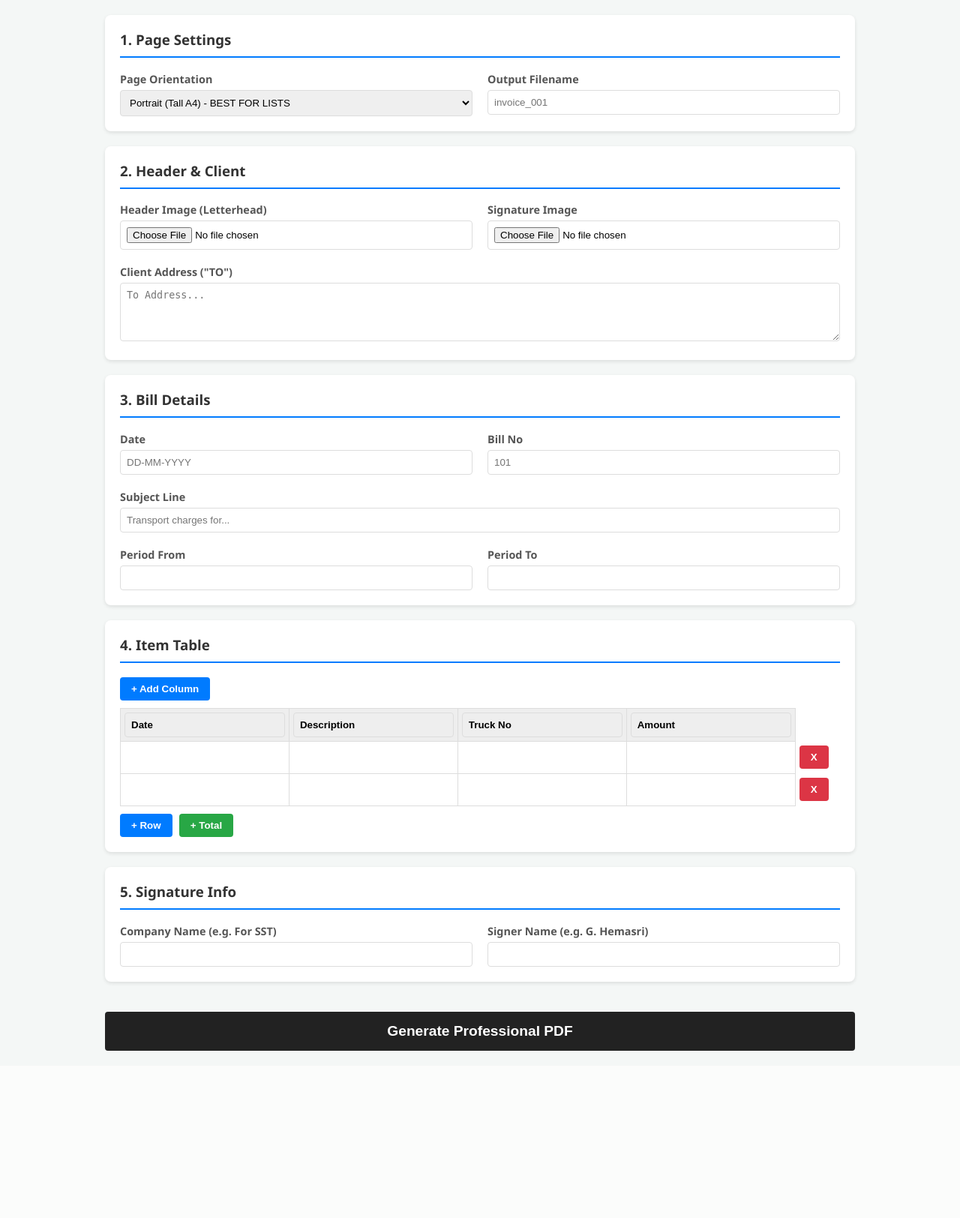
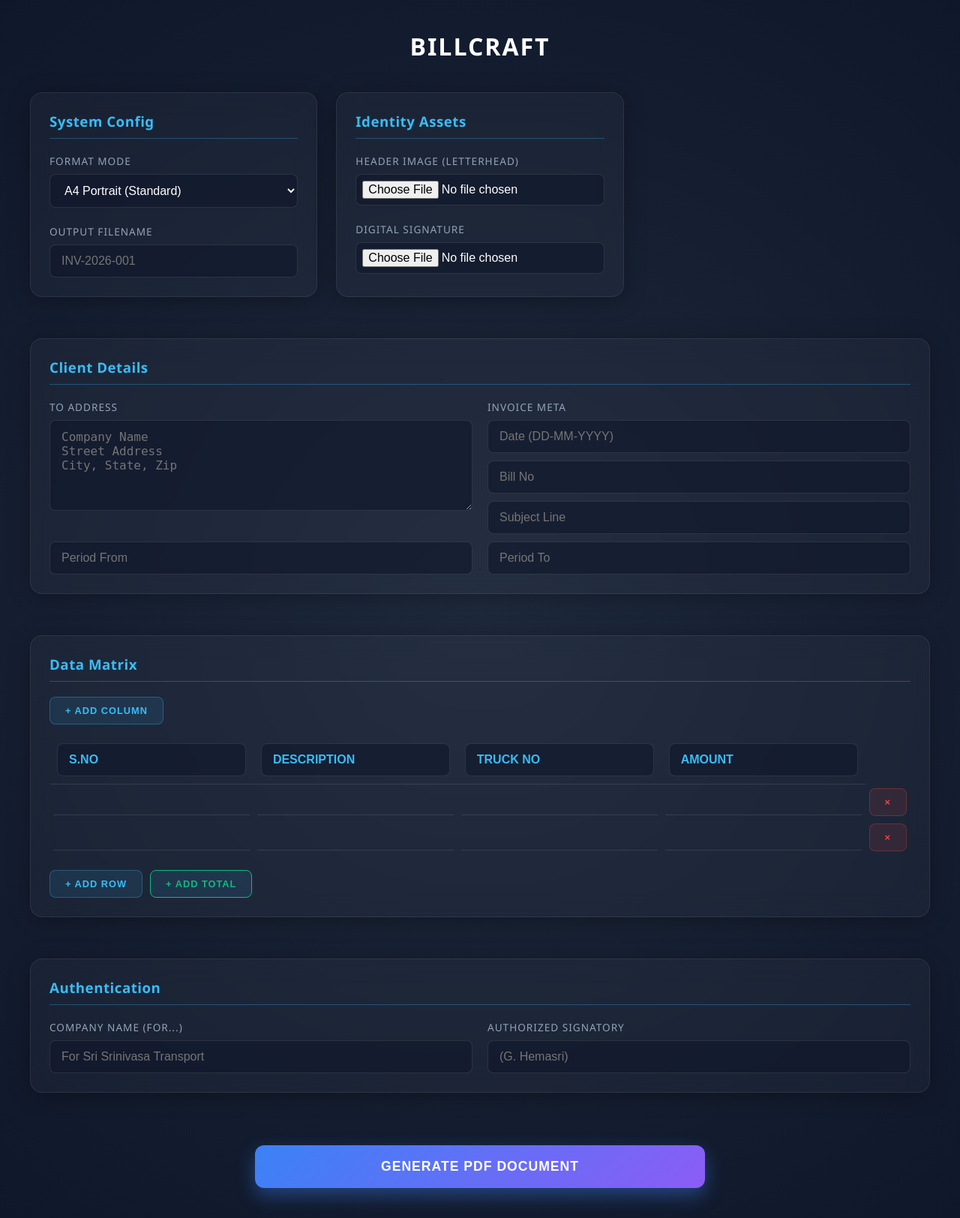
Before and after one commit to hema279/BillCraft_app, a Flask app: page / in a window 1280 px wide. Shown: the whole page at 75% size. Before the commit the page ends 1401 px from the top, so only its background shows below. Run offline with Flask 3, Linux system fonts and the light colour scheme; parts of the project's set-up code (start-up, migrations or seed data) failed here and were passed over.

Commit message:
changed the version and design and edited some files

```diff
--- a/app.py
+++ b/app.py
@@ -5,19 +5,9 @@ import os
 import sqlite3
 
 app = Flask(__name__)
+# Render uses /tmp for temporary storage
 UPLOAD_FOLDER = '/tmp/static_pdfs'
 os.makedirs(UPLOAD_FOLDER, exist_ok=True)
-DB_FILE = '/tmp/billcraft_v27_1.db'
-
-def init_db():
-    conn = sqlite3.connect(DB_FILE)
-    c = conn.cursor()
-    c.execute('CREATE TABLE IF NOT EXISTS bills (bill_no TEXT UNIQUE)')
-    c.execute('CREATE TABLE IF NOT EXISTS trucks (truck_no TEXT UNIQUE)')
-    conn.commit()
-    conn.close()
-
-init_db()
 
 class BillPDF(FPDF):
     def __init__(self, orientation='P'):
@@ -43,7 +33,7 @@ def generate_pdf(data, header_img, sig_img, custom_filename):
     pdf.set_font("Helvetica", size=10)
 
     # ==========================================
-    # 2. HEADER (Centered, Natural Fit)
+    # 2. HEADER (FORCE FULL WIDTH)
     # ==========================================
     header_bottom_y = margin
     if header_img:
@@ -52,15 +42,12 @@ def generate_pdf(data, header_img, sig_img, custom_filename):
                 w, h = img.size
                 aspect = h / w
 
-            # Smart Fit: Fill width, max height 40mm
+            # Logic: Always fill the writable width (100% width)
             render_w = writable_width
             render_h = render_w * aspect
-            if render_h > 40:
-                render_h = 40
-                render_w = render_h / aspect
 
-            x_pos = (page_width - render_w) / 2
-            pdf.image(header_img, x=x_pos, y=10, w=render_w, h=render_h)
+            # Draw Image
+            pdf.image(header_img, x=margin, y=10, w=render_w, h=render_h)
             header_bottom_y = 10 + render_h + 5
         except:
             pass
@@ -89,7 +76,7 @@ def generate_pdf(data, header_img, sig_img, custom_filename):
         elif raw_addr.upper().startswith("TO"): raw_addr = raw_addr[2:].strip()
 
         pdf.set_font("Helvetica", size=10)
-        # Limit to 8 lines to prevent overlap
+        # Limit to 8 lines
         addr_lines = raw_addr.split('\n')[:8]
         for line in addr_lines:
             pdf.set_x(margin)
@@ -108,13 +95,13 @@ def generate_pdf(data, header_img, sig_img, custom_filename):
         pdf.set_font("Helvetica", "B", 10)
         pdf.multi_cell(0, 5, f"SUB: {subject}", align='C')
 
-    # Period (Added spacing to prevent "Going Out")
+    # Period
     f_date = data.get('from_date', '').strip()
     t_date = data.get('to_date', '').strip()
     if f_date or t_date:
         period = f"PERIOD FROM {f_date}"
         if t_date: period += f" TO {t_date}"
-        pdf.ln(2) # Breathing room
+        pdf.ln(2)
         pdf.set_font("Helvetica", "B", 10)
         pdf.cell(0, 5, period, align='C', ln=1)
 
@@ -122,93 +109,143 @@ def generate_pdf(data, header_img, sig_img, custom_filename):
     pdf.ln(3)
     pdf.set_font("Helvetica", "B", 12)
     pdf.cell(0, 6, f"BILL NO: {data['bill_no']}", align='C', ln=1)
-    pdf.ln(5) # Gap before table
+    pdf.ln(5)
 
     # ==========================================
-    # 5. TABLE
+    # 5. TABLE (THE "MEASURE-TWICE" LOGIC)
     # ==========================================
     columns = data.getlist('col_header')
     if columns:
         row_types = data.getlist('row_type')
         all_cells = data.getlist('cell_value')
 
-        col_weights = [len(c) + 2 for c in columns]
-        total_w = sum(col_weights)
-        col_widths = [(w/total_w) * writable_width for w in col_weights]
+        # --- PHASE 1: MEASURE CONTENT ---
+        # Initialize with header widths
+        pdf.set_font("Helvetica", "B", 9)
+        col_max_widths = [pdf.get_string_width(col) + 4 for col in columns] # +4mm padding
+
+        # Scan every single data cell
+        curr_scan_idx = 0
+        pdf.set_font("Helvetica", size=9)
+        for r_type in row_types:
+            if r_type == 'data':
+                for i in range(len(columns)):
+                    if curr_scan_idx < len(all_cells):
+                        text_val = str(all_cells[curr_scan_idx])
+                        w = pdf.get_string_width(text_val) + 4
+                        if w > col_max_widths[i]:
+                            col_max_widths[i] = w
+                        curr_scan_idx += 1
+            elif r_type in ['note', 'total']:
+                 # Skip measuring totals/notes for column width logic
+                 curr_scan_idx += 1 # Notes use 1 cell
+                 if r_type == 'total': curr_scan_idx += 1 # Totals use 2 cells (label + value)
+
+        # --- PHASE 2: CALCULATE FINAL WIDTHS ---
+        total_content_width = sum(col_max_widths)
+
+        # If content is smaller than page, stretch it to fit nicely
+        if total_content_width < writable_width:
+            scale_factor = writable_width / total_content_width
+            col_widths = [w * scale_factor for w in col_max_widths]
+        else:
+            # If content is too wide, we must shrink proportionally
+            scale_factor = writable_width / total_content_width
+            col_widths = [w * scale_factor for w in col_max_widths]
+
+        # --- PHASE 3: PRINT TABLE ---
 
         # Header
-        pdf.set_font("Helvetica", "B", 10)
+        pdf.set_font("Helvetica", "B", 9)
         pdf.set_fill_color(240, 240, 240)
         for i, col in enumerate(columns):
             pdf.cell(col_widths[i], 8, col, border=1, fill=True, align='C')
         pdf.ln()
 
         # Rows
-        pdf.set_font("Helvetica", size=10)
+        pdf.set_font("Helvetica", size=9)
         curr_idx = 0
-        limit_y = page_height - 50 # Prevent running off page
+        limit_y = page_height - 50
 
         for r_type in row_types:
             if pdf.get_y() > limit_y:
                 break
 
             if r_type == 'data':
+                row_h = 8
                 for i in range(len(columns)):
                     val = str(all_cells[curr_idx]) if curr_idx < len(all_cells) else ""
-                    # Auto-Shrink Font
-                    pdf.set_font("Helvetica", size=10)
-                    while pdf.get_string_width(val) > (col_widths[i] - 2) and pdf.font_size > 7:
+
+                    # Auto-Shrink Font (Safety Net)
+                    pdf.set_font("Helvetica", size=9)
+                    while pdf.get_string_width(val) > (col_widths[i] - 1) and pdf.font_size > 6:
                          pdf.set_font("Helvetica", size=pdf.font_size - 0.5)
-                    pdf.cell(col_widths[i], 8, val, border=1, align='C')
+
+                    pdf.cell(col_widths[i], row_h, val, border=1, align='C')
                     curr_idx += 1
                 pdf.ln()
+
             elif r_type == 'note':
                 val = str(all_cells[curr_idx]) if curr_idx < len(all_cells) else ""
-                pdf.set_font("Helvetica", "I", 10)
+                pdf.set_font("Helvetica", "I", 9)
                 pdf.cell(writable_width, 8, val, border=1, align='L')
                 curr_idx += 1
                 pdf.ln()
+
             elif r_type == 'total':
                 val = str(all_cells[curr_idx]) if curr_idx < len(all_cells) else ""
+                # Calculate Label Width (All cols except last)
                 label_w = sum(col_widths[:-1])
                 val_w = col_widths[-1]
-                pdf.set_font("Helvetica", "B", 10)
+
+                pdf.set_font("Helvetica", "B", 9)
                 pdf.cell(label_w, 8, "TOTAL / GRAND TOTAL ", border=1, align='R')
                 pdf.cell(val_w, 8, val, border=1, align='R')
                 curr_idx += 1
                 pdf.ln()
 
     # ==========================================
-    # 6. SIGNATURE (Natural Flow + Gap)
+    # 6. SIGNATURE (THE "STACK" LOGIC)
     # ==========================================
 
-    # 1. Add your requested GAP (20mm = approx 2cm)
-    pdf.ln(20)
+    # 1. Start Gap
+    pdf.ln(10)
 
-    # 2. Check if we fell off the page
-    if pdf.get_y() > (page_height - 30):
-        pdf.set_y(page_height - 30) # Safety pin to bottom if too long
+    # 2. Check Page Break
+    if pdf.get_y() > (page_height - 40):
+        pdf.add_page()
 
-    # 3. Print Signature Block
+    # 3. Print "For Company"
     pdf.set_font("Helvetica", "B", 10)
     company = data.get('company_name', '')
     if company:
         prefix = "For " if not company.lower().startswith("for") else ""
         pdf.cell(0, 5, f"{prefix}{company}", align='R', ln=1)
 
+    # 4. Print Image (Stacked, No Overlap)
     if sig_img:
+        # Move cursor down 2mm
+        pdf.ln(2)
+
         # Calculate X position (Right Align)
-        sig_x = page_width - margin - 40
+        sig_w = 40
+        sig_x = page_width - margin - sig_w
+
         try:
              # Draw image relative to current Y
-             pdf.image(sig_img, x=sig_x, y=pdf.get_y()+2, w=40)
-             pdf.ln(15) # Move cursor past image
+             current_y = pdf.get_y()
+             pdf.image(sig_img, x=sig_x, y=current_y, w=sig_w)
+
+             # IMPORTANT: Move cursor PAST the image height (e.g., 15mm)
+             # This prevents the name from printing on top of the image
+             pdf.set_y(current_y + 15 + 2)
         except:
              pdf.ln(15)
     else:
+        # No image? Just give white space
         pdf.ln(15)
 
-    # Name
+    # 5. Print Signer Name
     signer = data.get('signer_name', '')
     if signer:
         pdf.cell(0, 5, f"({signer})", align='R', ln=1)
@@ -251,4 +288,4 @@ def index():
     return render_template('bill.html')
 
 if __name__ == '__main__':
-    app.run(debug=True)
+    app.run(host='0.0.0.0', port=5000)
--- a/templates/bill.html
+++ b/templates/bill.html
@@ -2,97 +2,191 @@
 <html lang="en">
 <head>
     <meta charset="UTF-8">
-    <title>BillCraft Professional</title>
+    <meta name="viewport" content="width=device-width, initial-scale=1.0">
+    <title>BillCraft </title>
     <style>
-        body { font-family: 'Segoe UI', sans-serif; max-width: 1000px; margin: auto; padding: 20px; background: #f4f7f6; }
-        .box { background: white; padding: 20px; margin-bottom: 20px; border-radius: 8px; box-shadow: 0 2px 5px rgba(0,0,0,0.1); }
-        h3 { margin-top: 0; color: #333; border-bottom: 2px solid #007bff; padding-bottom: 10px; }
-        .grid { display: grid; grid-template-columns: 1fr 1fr; gap: 20px; }
-        label { display: block; font-weight: bold; margin-bottom: 5px; font-size: 0.9em; color: #555; }
-        input, select, textarea { width: 100%; padding: 8px; border: 1px solid #ddd; border-radius: 4px; box-sizing: border-box; }
-        .full-width { grid-column: span 2; }
+        /* 1. THE DEEP SPACE BACKGROUND */
+        body {
+            font-family: 'Segoe UI', Roboto, Helvetica, Arial, sans-serif;
+            background: radial-gradient(circle at center, #1e293b 0%, #0f172a 100%);
+            color: #e2e8f0; /* Soft White Text */
+            margin: 0;
+            padding: 40px 20px;
+            min-height: 100vh;
+        }
 
-        /* Table Styles */
-        table { width: 100%; border-collapse: collapse; margin-top: 10px; }
-        th, td { border: 1px solid #ddd; padding: 5px; }
-        th { background: #eee; }
-        td input { border: none; width: 100%; text-align: center; font-size: 14px; }
+        h1, h3 { margin: 0; font-weight: 600; letter-spacing: 0.5px; }
+        h1 { text-align: center; margin-bottom: 40px; color: #fff; text-transform: uppercase; letter-spacing: 2px; }
+        h3 { color: #38bdf8; border-bottom: 1px solid rgba(56, 189, 248, 0.3); padding-bottom: 10px; margin-bottom: 20px; }
 
-        .btn { padding: 8px 15px; cursor: pointer; border: none; border-radius: 4px; color: white; font-weight: bold; margin-right: 5px;}
-        .btn-blue { background: #007bff; }
-        .btn-green { background: #28a745; }
-        .btn-red { background: #dc3545; }
-        .btn-main { background: #222; width: 100%; font-size: 1.2em; margin-top: 20px; padding: 15px; }
+        /* 2. GLASSMORPHISM PANELS */
+        .glass-panel {
+            background: rgba(255, 255, 255, 0.03);
+            backdrop-filter: blur(16px);
+            -webkit-backdrop-filter: blur(16px);
+            border: 1px solid rgba(255, 255, 255, 0.08);
+            border-radius: 16px;
+            padding: 25px;
+            box-shadow: 0 4px 30px rgba(0, 0, 0, 0.3);
+            margin-bottom: 30px;
+            transition: transform 0.2s ease;
+        }
+        .glass-panel:hover {
+            transform: translateY(-2px);
+            border-color: rgba(56, 189, 248, 0.2);
+        }
+
+        /* 3. GRID LAYOUT (BENTO STYLE) */
+        .grid-container {
+            display: grid;
+            grid-template-columns: repeat(auto-fit, minmax(300px, 1fr));
+            gap: 25px;
+            max-width: 1200px;
+            margin: auto;
+        }
+        .full-width { grid-column: 1 / -1; }
+
+        /* 4. NEON INPUT FIELDS */
+        label { display: block; margin-bottom: 8px; font-size: 0.85rem; color: #94a3b8; text-transform: uppercase; letter-spacing: 1px; }
+
+        input, select, textarea {
+            width: 100%;
+            padding: 12px 15px;
+            background: rgba(15, 23, 42, 0.6);
+            border: 1px solid rgba(255, 255, 255, 0.1);
+            border-radius: 8px;
+            color: #fff;
+            font-size: 1rem;
+            box-sizing: border-box;
+            transition: all 0.3s ease;
+        }
+
+        input:focus, select:focus, textarea:focus {
+            outline: none;
+            border-color: #38bdf8; /* Cyan Glow */
+            box-shadow: 0 0 15px rgba(56, 189, 248, 0.2);
+            background: rgba(15, 23, 42, 0.8);
+        }
+
+        /* 5. THE TABLE (DATA MATRIX) */
+        table { width: 100%; border-collapse: separate; border-spacing: 0; margin-top: 15px; }
+        th { text-align: left; padding: 10px; color: #94a3b8; font-size: 0.8rem; border-bottom: 1px solid rgba(255,255,255,0.1); }
+        td { padding: 5px; }
+
+        td input {
+            background: transparent;
+            border: none;
+            border-bottom: 1px solid rgba(255,255,255,0.1);
+            border-radius: 0;
+            padding: 8px;
+        }
+        td input:focus { box-shadow: none; border-bottom-color: #38bdf8; }
+
+        /* 6. BUTTONS (HOLOGRAPHIC & GLOWING) */
+        .btn-group { display: flex; gap: 10px; margin-top: 15px; }
+
+        button {
+            cursor: pointer;
+            padding: 10px 20px;
+            border: none;
+            border-radius: 8px;
+            font-weight: 600;
+            text-transform: uppercase;
+            letter-spacing: 1px;
+            font-size: 0.8rem;
+            transition: all 0.3s ease;
+        }
+
+        .btn-add { background: rgba(56, 189, 248, 0.1); color: #38bdf8; border: 1px solid rgba(56, 189, 248, 0.3); }
+        .btn-add:hover { background: rgba(56, 189, 248, 0.2); box-shadow: 0 0 10px rgba(56, 189, 248, 0.2); }
+
+        .btn-remove { background: rgba(239, 68, 68, 0.1); color: #ef4444; border: 1px solid rgba(239, 68, 68, 0.3); }
+        .btn-remove:hover { background: rgba(239, 68, 68, 0.2); }
+
+        .btn-generate {
+            width: 100%;
+            padding: 18px;
+            margin-top: 40px;
+            background: linear-gradient(135deg, #3b82f6 0%, #8b5cf6 100%);
+            color: white;
+            font-size: 1.1rem;
+            border-radius: 12px;
+            box-shadow: 0 10px 25px rgba(59, 130, 246, 0.4);
+            position: relative;
+            overflow: hidden;
+        }
+
+        .btn-generate:hover {
+            transform: translateY(-2px);
+            box-shadow: 0 15px 35px rgba(59, 130, 246, 0.5);
+        }
+
+        .btn-generate::after {
+            content: '';
+            position: absolute;
+            top: 0; left: -100%;
+            width: 100%; height: 100%;
+            background: linear-gradient(90deg, transparent, rgba(255,255,255,0.2), transparent);
+            transition: 0.5s;
+        }
+        .btn-generate:hover::after { left: 100%; }
+
     </style>
 </head>
 <body>
 
+    <h1>BillCraft <span style="font-size:0.5em; opacity:0.5; vertical-align:middle;"></span></h1>
+
     <form action="/" method="POST" enctype="multipart/form-data">
+        <div class="grid-container">
 
-    <div class="box">
-        <h3>1. Page Settings</h3>
-        <div class="grid">
+            <div class="glass-panel">
+                <h3>System Config</h3>
+                <label>Format Mode</label>
+                <select name="orientation">
+                    <option value="P">A4 Portrait (Standard)</option>
+                    <option value="L">A4 Landscape (Wide)</option>
+                </select>
+                <br><br>
+                <label>Output Filename</label>
+                <input type="text" name="filename" placeholder="INV-2026-001">
+            </div>
+
+            <div class="glass-panel">
+                <h3>Identity Assets</h3>
+                <label>Header Image (Letterhead)</label>
+                <input type="file" name="header_img" style="padding:8px;">
+                <br><br>
+                <label>Digital Signature</label>
+                <input type="file" name="sig_img" style="padding:8px;">
+            </div>
+
+            <div class="glass-panel full-width">
+                <h3>Client Details</h3>
+                <div style="display: grid; grid-template-columns: 1fr 1fr; gap: 20px;">
                     <div>
-                <label>Page Orientation</label>
-                <select name="orientation">
-                    <option value="P">Portrait (Tall A4) - BEST FOR LISTS</option>
-                    <option value="L">Landscape (Wide A4) - BEST FOR WIDE TABLES</option>
-                </select>
+                        <label>To Address</label>
+                        <textarea name="client_address" rows="5" placeholder="Company Name&#10;Street Address&#10;City, State, Zip"></textarea>
                     </div>
                     <div>
-                <label>Output Filename</label>
-                <input type="text" name="filename" placeholder="invoice_001">
+                        <label>Invoice Meta</label>
+                        <input type="text" name="date" placeholder="Date (DD-MM-YYYY)" required style="margin-bottom:10px;">
+                        <input type="text" name="bill_no" placeholder="Bill No" required style="margin-bottom:10px;">
+                        <input type="text" name="subject" placeholder="Subject Line">
                     </div>
+                </div>
+                <div style="display: grid; grid-template-columns: 1fr 1fr; gap: 20px; margin-top:10px;">
+                    <input type="text" name="from_date" placeholder="Period From">
+                    <input type="text" name="to_date" placeholder="Period To">
                 </div>
             </div>
 
-    <div class="box">
-        <h3>2. Header & Client</h3>
-        <div class="grid">
-            <div>
-                <label>Header Image (Letterhead)</label>
-                <input type="file" name="header_img">
-            </div>
-            <div>
-                <label>Signature Image</label>
-                <input type="file" name="sig_img">
-            </div>
-            <div class="full-width">
-                <label>Client Address ("TO")</label>
-                <textarea name="client_address" rows="4" placeholder="To Address..."></textarea>
-            </div>
-        </div>
+            <div class="glass-panel full-width">
+                <h3>Data Matrix</h3>
+                <div class="btn-group">
+                    <button type="button" class="btn-add" onclick="addColumn()">+ Add Column</button>
                 </div>
 
-    <div class="box">
-        <h3>3. Bill Details</h3>
-        <div class="grid">
-            <div>
-                <label>Date</label>
-                <input type="text" name="date" placeholder="DD-MM-YYYY" required>
-            </div>
-            <div>
-                <label>Bill No</label>
-                <input type="text" name="bill_no" placeholder="101" required>
-            </div>
-            <div class="full-width">
-                <label>Subject Line</label>
-                <input type="text" name="subject" placeholder="Transport charges for...">
-            </div>
-            <div>
-                <label>Period From</label>
-                <input type="text" name="from_date">
-            </div>
-            <div>
-                <label>Period To</label>
-                <input type="text" name="to_date">
-            </div>
-        </div>
-    </div>
-
-    <div class="box">
-        <h3>4. Item Table</h3>
-        <button type="button" class="btn btn-blue" onclick="addColumn()">+ Add Column</button>
                 <table id="main-table">
                     <thead>
                         <tr id="head-row">
@@ -101,34 +195,38 @@
                     <tbody id="body-rows">
                         </tbody>
                 </table>
-        <div style="margin-top:10px;">
-            <button type="button" class="btn btn-blue" onclick="addRow()">+ Row</button>
-            <button type="button" class="btn btn-green" onclick="addTotal()">+ Total</button>
+
+                <div class="btn-group" style="margin-top: 20px;">
+                    <button type="button" class="btn-add" onclick="addRow()">+ Add Row</button>
+                    <button type="button" class="btn-add" style="border-color:#10b981; color:#10b981;" onclick="addTotal()">+ Add Total</button>
                 </div>
             </div>
 
-    <div class="box">
-        <h3>5. Signature Info</h3>
-        <div class="grid">
+            <div class="glass-panel full-width">
+                <h3>Authentication</h3>
+                <div style="display: grid; grid-template-columns: 1fr 1fr; gap: 20px;">
                     <div>
-                <label>Company Name (e.g. For SST)</label>
-                <input type="text" name="company_name">
+                        <label>Company Name (For...)</label>
+                        <input type="text" name="company_name" placeholder="For Sri Srinivasa Transport">
                     </div>
                     <div>
-                <label>Signer Name (e.g. G. Hemasri)</label>
-                <input type="text" name="signer_name">
+                        <label>Authorized Signatory</label>
+                        <input type="text" name="signer_name" placeholder="(G. Hemasri)">
                     </div>
                 </div>
             </div>
 
-    <button type="submit" class="btn btn-main">Generate Professional PDF</button>
+        </div>
 
+        <div style="max-width: 600px; margin: auto;">
+            <button type="submit" class="btn-generate">GENERATE PDF DOCUMENT</button>
+        </div>
     </form>
 
     <script>
         function addColumn(name = "New Col") {
             let th = document.createElement('th');
-        th.innerHTML = `<input type="text" name="col_header" value="${name}" style="font-weight:bold; background:#eee;">`;
+            th.innerHTML = `<input type="text" name="col_header" value="${name}" style="font-weight:bold; color:#38bdf8;">`;
             document.getElementById('head-row').appendChild(th);
 
             let rows = document.getElementById('body-rows').children;
@@ -153,10 +251,10 @@
                 tr.appendChild(td);
             }
 
-        // Add delete button
+            // Delete Button
             let tdDel = document.createElement('td');
-        tdDel.style.border = "none";
-        tdDel.innerHTML = `<button type="button" class="btn btn-red" onclick="this.parentElement.parentElement.remove()">X</button>`;
+            tdDel.style.width = "40px";
+            tdDel.innerHTML = `<button type="button" class="btn-remove" onclick="this.parentElement.parentElement.remove()">×</button>`;
             tr.appendChild(tdDel);
 
             document.getElementById('body-rows').appendChild(tr);
@@ -172,26 +270,26 @@
             labelCell.innerText = "TOTAL:";
             labelCell.style.textAlign = "right";
             labelCell.style.fontWeight = "bold";
+            labelCell.style.color = "#10b981";
+            labelCell.style.paddingRight = "15px";
             tr.appendChild(labelCell);
 
             let valCell = document.createElement('td');
-        valCell.innerHTML = `<input type="text" name="cell_value" style="font-weight:bold;">`;
+            valCell.innerHTML = `<input type="text" name="cell_value" style="font-weight:bold; color:#10b981;">`;
             tr.appendChild(valCell);
 
-        // Add delete button
             let tdDel = document.createElement('td');
-        tdDel.style.border = "none";
-        tdDel.innerHTML = `<button type="button" class="btn btn-red" onclick="this.parentElement.parentElement.remove()">X</button>`;
+            tdDel.innerHTML = `<button type="button" class="btn-remove" onclick="this.parentElement.parentElement.remove()">×</button>`;
             tr.appendChild(tdDel);
 
             document.getElementById('body-rows').appendChild(tr);
         }
 
-    // Init Defaults
-    addColumn("Date");
-    addColumn("Description");
-    addColumn("Truck No");
-    addColumn("Amount");
+        // Initialize Default Table
+        addColumn("S.NO");
+        addColumn("DESCRIPTION");
+        addColumn("TRUCK NO");
+        addColumn("AMOUNT");
         addRow();
         addRow();
     </script>
```
Also changed, not shown: bill.html (deleted, +0 -282 lines). Lines whose indentation alone changed are shown as unchanged.
